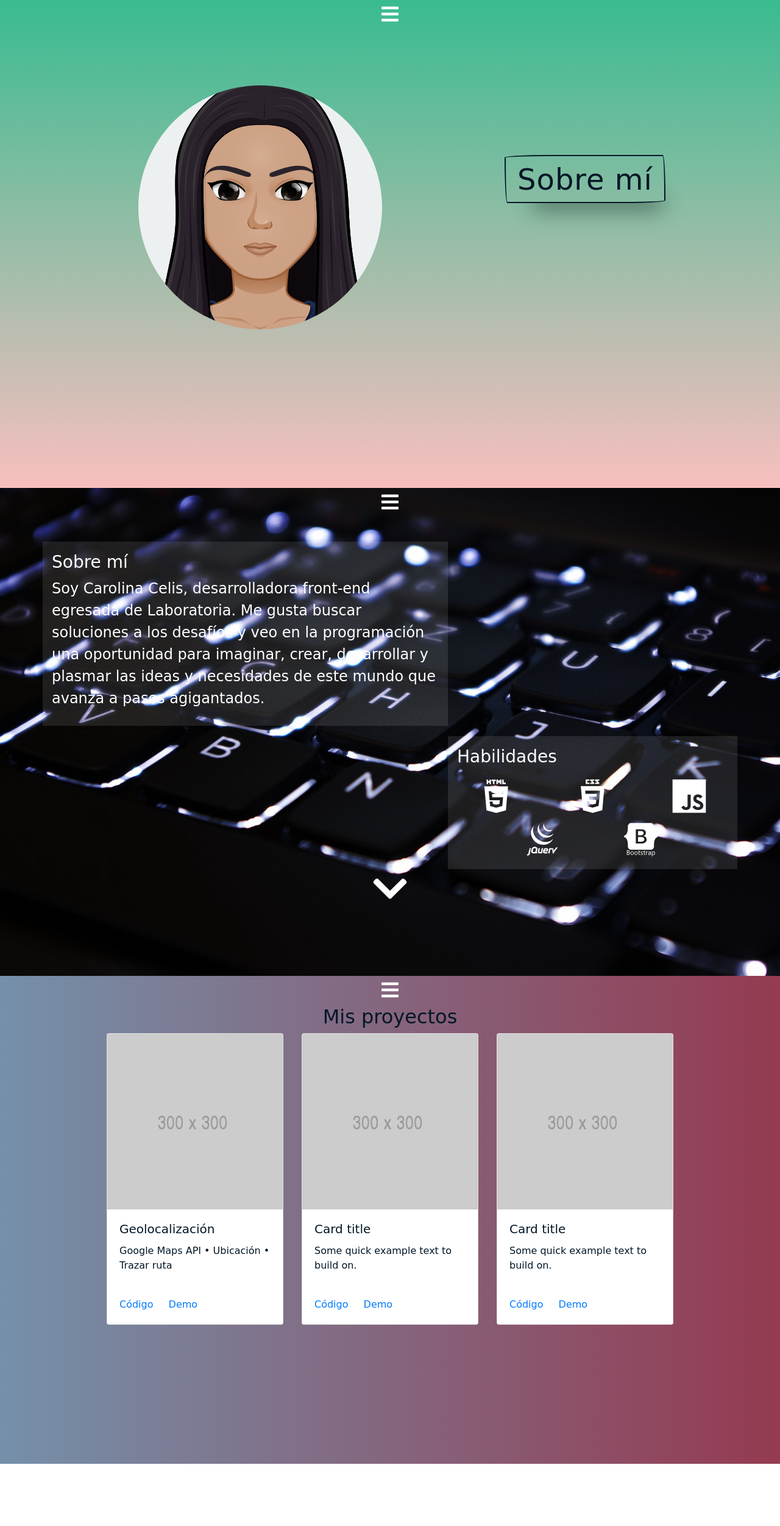
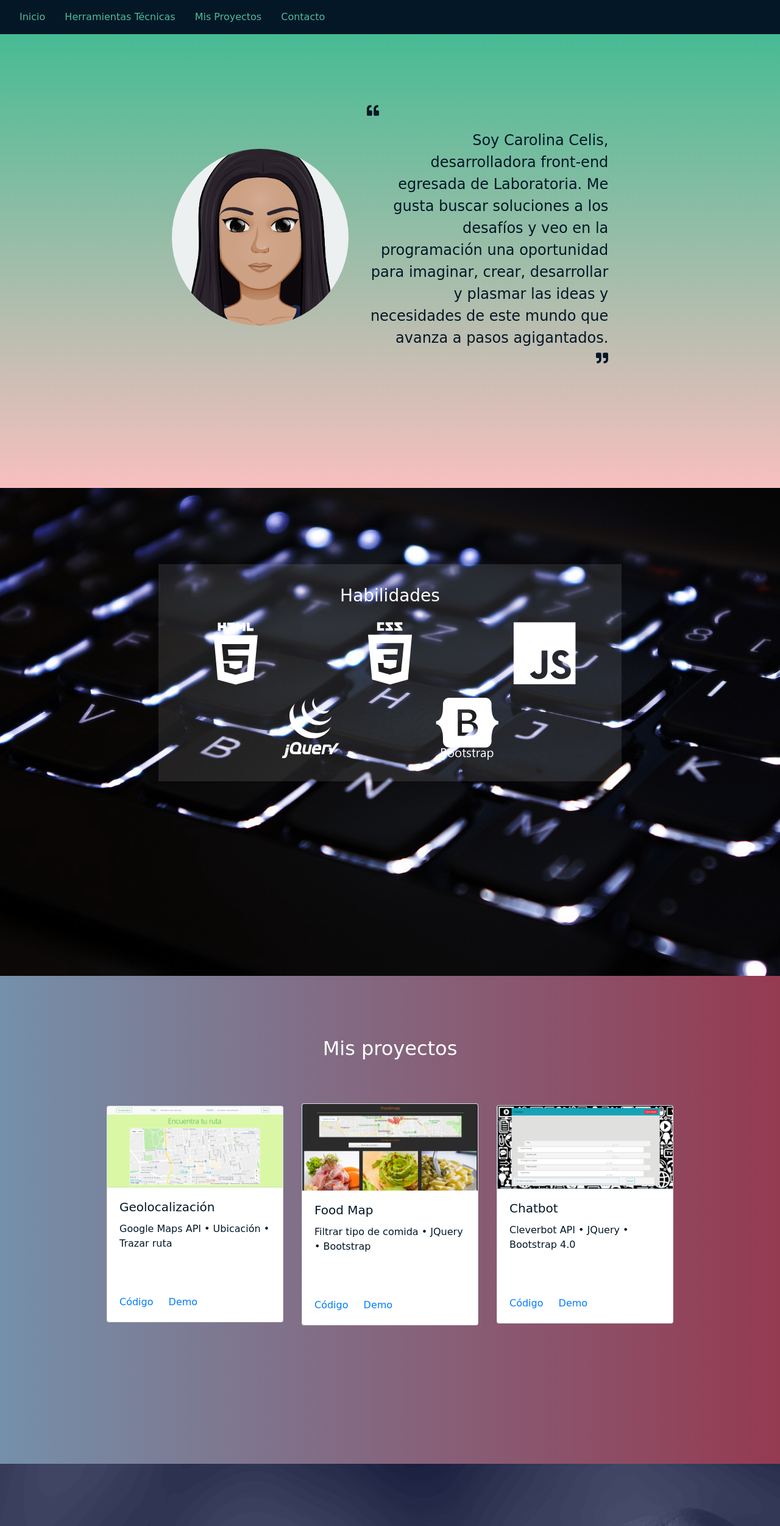
Before and after one commit to carocelis/carocelis, a plain HTML site: page index.html in a window 1280 px wide. Shown: the top 2502 px of the page at 61% size. Before the commit the page ends 2400 px from the top, so only its background shows below. Drawn offline with nearby package versions, Linux system fonts and the light colour scheme; a web font is replaced by a local one.

Commit message:
secciones terminadas

```diff
--- a/assets/css/main.css
+++ b/assets/css/main.css
@@ -2,22 +2,46 @@ body {
   font-family: 'Patrick Hand SC', cursive;
 }
 
+nav div li a {
+  color: #50BC96;
+}
+
+nav div li a:hover {
+  color: #A7BDAB;
+}
+
+.btn {
+  background-color: #50BC96;
+}
+
+.btn:hover {
+  background-color: #A7BDAB;
+}
+
 #home {
   background: linear-gradient(rgba(57, 187, 144, 1), rgba(240, 128, 128, 0.5));
-  height: 100vh;
+  min-height: 100vh;
   color: #031727;
 }
 
-.icon-menu {
+/*.icon-menu {
   font-size: 2rem;
   color: white;
+}*/
+
+#me {
+  margin-top: 55%;
 }
 
-#me {
-  margin-top: 15%;
+.text-home {
+  margin-top: 13%;
 }
 
-.btn-go {
+.p-home {
+  font-size: 120%;
+}
+
+/*.btn-go {
   align-self:center;
   background:transparent;
   padding:0.1rem 1.2rem;
@@ -30,13 +54,13 @@ body {
   border-radius: 255px 15px 225px 15px/15px 225px 15px 255px;
   border:solid 2px #031727;
   cursor: pointer;
-
+  margin-top: 2%;
 }
 
 .btn-go:hover {
   box-shadow:2px 8px 4px -6px hsla(0,0%,0%,.6);
 
-}
+}*/
 
 .about-me {
   background-color: rgba(255,255, 255, 0.1);
@@ -53,31 +77,78 @@ body {
   background-repeat: no-repeat;
   background-size: cover;
   color: white;
-  height: 100vh;
+  min-height: 100vh;
 }
 
 .skills {
   background-color: rgba(255, 255, 255, 0.1);
-  padding-top: 1.5%;
-  padding-bottom: 1.5%;
-  margin-right: 3%;
-  margin-top: 1.5%;
+  padding-top: 3%;
+  padding-bottom: 3%;
+  margin-top: 11%;
 }
 
 .skill {
-  font-size: 350%;
+  font-size: 650%;
+  margin-top: 5%;
+  margin-bottom: 5%;
 }
 
 .contSkill {
   margin-top: 2.5%;
 }
 
-.fa-chevron-down {
+/*.fa-chevron-down {
   font-size: 4rem;
-}
+}*/
 
 #projects {
   background: linear-gradient(to right, rgba(58, 97, 134, 0.7), rgba(137, 37, 62, 0.9));
-  height: 100vh;
+  min-height: 100vh;
   color: #031727;
 }
+
+.text-projects {
+  padding-top: 8%;
+  color: white;
+}
+
+.cont-projects {
+  padding-top: 5%;
+}
+
+.card {
+  margin-bottom: 5%;
+}
+
+.card-text {
+  height: 5rem;
+}
+
+#contact {
+  background-image: url(../images/contacto2.jpg);
+  min-height: 100vh;
+  background-position: 25% 70%;
+  background-repeat: no-repeat;
+  background-size: cover;
+}
+
+.text-contact {
+  color: white;
+  padding-top: 8%;
+  padding-bottom: 3%;
+}
+
+.icont {
+  color: white;
+  font-size: 450%;
+  margin-top: 5%;
+  margin-bottom: 2%;
+}
+
+.icont:hover {
+  color: #50BC96;
+}
+
+.text-mail {
+  color: white;
+}
--- a/index.html
+++ b/index.html
@@ -11,6 +11,27 @@
   <link rel="stylesheet" type="text/css" href="assets/css/main.css">
 </head>
 <body>
+  <nav id="navbar-example2" class="navbar navbar-light navbar-expand-lg fixed-top" style="background-color: #031727;">
+    <button class="navbar-toggler btn" type="button" data-toggle="collapse" data-target="#navbarSupportedContent" aria-controls="navbarSupportedContent" aria-expanded="false" aria-label="Toggle navigation">
+      <span class="navbar-toggler-icon"></span>
+    </button>
+    <div class="collapse navbar-collapse" id="navbarSupportedContent">
+      <ul class="nav nav-pills mr-auto">
+        <li class="nav-item">
+          <a class="nav-link" href="#home">Inicio</a>
+        </li>
+        <li class="nav-item">
+          <a class="nav-link" href="#about">Herramientas Técnicas</a>
+        </li>
+        <li class="nav-item">
+          <a class="nav-link" href="#projects">Mis Proyectos</a>
+        </li>
+        <li class="nav-item">
+          <a class="nav-link" href="#contact">Contacto</a>
+        </li>
+      </ul>
+    </div>
+  </nav>
   <!-- <nav class="navbar navbar-light fixed-top" style="background-color: #031727;">
     <div class="container-fluid">
       <a class="navbar-brand me" href="#">
@@ -48,31 +69,36 @@
   </div> -->
   <section id="home">
     <div class="container-fluid text-center">
-      <div class="row">
+      <!-- <div class="row">
         <div class="col-12 col-sm-12 col-md-12 col-lg-12 col-xl-12">
           <a href="#menu1" data-toggle="collapse" class="icon-menu"><i class="fas fa-bars"></i></a>
         </div>
-      </div>
-      <div class="collapse menu" id="menu1">
+      </div> -->
+      <!-- <div class="collapse menu" id="menu1">
         <ul class="nav justify-content-center">
           <li><a href="#">Sobre mí</a></li>
           <li><a href="#">Mis proyectos</a></li>
           <li><a href="#">Contacto</a></li>
         </ul>
-      </div>
+      </div> -->
       <div class="row align-items-center justify-content-center">
-        <div class="col-8 col-sm-8 col-md-8 col-lg-6 col-xl-6">
+        <div class="col-8 col-sm-10 col-md-5 col-lg-4 col-xl-3">
           <img id="me" src="assets/images/myAvatar (1).png" class="img-fluid rounded-circle">
         </div>
-        <div class="col-12 col-sm-12 col-md-4 col-lg-4 col-xl-4">
-          <button class="btn-go">Sobre mí</button>
+        <div class="col-12 col-sm-12 col-md-4 col-lg-4 col-xl-4 text-home">
+          <!-- <button class="btn-go">Sobre mí</button> -->
+          <blockquote class="blockquote">
+            <p class="text-left"><i class="fas fa-quote-left"></i></p>
+            <p class="p-home text-right mb-0">Soy Carolina Celis, desarrolladora front-end egresada de Laboratoria. Me gusta buscar soluciones a los desafíos y veo en la programación una oportunidad para imaginar, crear, desarrollar y plasmar las ideas y necesidades de este mundo que avanza a pasos agigantados.</p>
+            <p class="text-right"><i class="fas fa-quote-right"></i></p>
+          </blockquote>
         </div>
       </div>
     </div>
   </section>
   <section id="about">
     <div class="container">
-      <div class="row text-center">
+      <!-- <div class="row text-center">
         <div class="col-12 col-sm-12 col-md-12 col-lg-12 col-xl-12">
           <a href="#menu2" data-toggle="collapse" class="icon-menu"><i class="fas fa-bars"></i></a>
         </div>
@@ -83,39 +109,39 @@
           <li><a href="#">Mis proyectos</a></li>
           <li><a href="#">Contacto</a></li>
         </ul>
-      </div>
-      <div class="row">
-        <div class="col-12 col-sm-12 col-md-7 col-lg-7 col-xl-7 about-me">
+      </div> -->
+      <!-- <div class="row">
+        <div class="col-10 offset-1 col-sm-10 offset-sm-1 col-md-7 col-lg-7 col-xl-7 about-me">
           <h3>Sobre mí</h3>
           <p>Soy Carolina Celis, desarrolladora front-end egresada de Laboratoria. Me gusta buscar soluciones a los desafíos y veo en la programación una oportunidad para imaginar, crear, desarrollar y plasmar las ideas y necesidades de este mundo que avanza a pasos agigantados.
           </p>
         </div>
-      </div>
+      </div> -->
       <div class="row">
-        <div class="col-12 col-sm-12 col-md-5 col-lg-5 col-xl-5 offset-md-7 offset-lg-7 offset-xl-7 skills">
-          <h3>Habilidades</h3>
+        <div class="col-10 offset-1 col-sm-10 offset-sm-1 col-md-8 col-lg-8 col-xl-8 offset-md-2 offset-lg-2 offset-xl-2 skills">
+          <h3 class="text-center">Habilidades</h3>
           <div class="row">
-            <div class="col-4 col-sm-4 col-md-4 col-lg-4 col-xl-4 contSkill text-center"><i class="skill devicon-html5-plain-wordmark"></i></div>
-            <div class="col-4 col-sm-4 col-md-4 col-lg-4 col-xl-4 contSkill text-center"><i class="skill devicon-css3-plain-wordmark"></i></div>
-            <div class="col-4 col-sm-4 col-md-4 col-lg-4 col-xl-4 contSkill text-center"><i class="skill devicon-javascript-plain"></i></div>
+            <div class="col-6 col-sm-6 col-md-4 col-lg-4 col-xl-4 contSkill text-center"><i class="skill devicon-html5-plain-wordmark"></i></div>
+            <div class="col-6 col-sm-6 col-md-4 col-lg-4 col-xl-4 contSkill text-center"><i class="skill devicon-css3-plain-wordmark"></i></div>
+            <div class="col-12 col-sm-12 col-md-4 col-lg-4 col-xl-4 contSkill text-center"><i class="skill devicon-javascript-plain"></i></div>
 
           </div>
           <div class="row">
-            <div class="col-5 col-sm-5 col-md-5 col-lg-5 col-xl-5 contSkill text-right"><i class="skill devicon-jquery-plain-wordmark"></i></div>
+            <div class="col-6 col-sm-6 col-md-5 col-lg-5 col-xl-5 contSkill text-right"><i class="skill devicon-jquery-plain-wordmark"></i></div>
             <div class="col-6 col-sm-6 col-md-6 col-lg-6 col-xl-6 contSkill text-center"><i class="skill devicon-bootstrap-plain-wordmark"></i></div>
           </div>
         </div>
       </div>
-      <div class="row">
+      <!-- <div class="row">
         <div class="col-12 col-sm-12 col-md-12 col-lg-12 col-xl-12 text-center">
           <i class="fas fa-chevron-down"></i>
         </div>
-      </div>
+      </div> -->
     </div>
   </section>
   <section id="projects">
     <div class="container-fluid">
-      <div class="row text-center">
+      <!-- <div class="row text-center">
         <div class="col-12 col-sm-12 col-md-12 col-lg-12 col-xl-12">
           <a href="#menu3" data-toggle="collapse" class="icon-menu"><i class="fas fa-bars"></i></a>
         </div>
@@ -126,45 +152,45 @@
           <li><a href="#">Mis proyectos</a></li>
           <li><a href="#">Contacto</a></li>
         </ul>
-      </div>
-      <h2 class="text-center">Mis proyectos</h2>
-      <div class="row align-items-center justify-content-center">
+      </div> -->
+      <h2 class="text-center text-projects">Mis proyectos</h2>
+      <div class="row align-items-center justify-content-center cont-projects">
         <div class="col-8 col-sm-8 col-md-3 col-lg-3 col-xl-3">
           <div class="card" style="width: 100%;">
-            <img class="card-img-top" src="assets/images/300.png" alt="Card image cap">
+            <img class="card-img-top" src="assets/images/geolocalizacion.png" alt="Card image cap">
             <div class="card-body">
               <h5 class="card-title">Geolocalización</h5>
               <p class="card-text">Google Maps API &#8226; Ubicación &#8226; Trazar ruta</p>
             </div>
             <div class="card-body">
-              <a href="#" class="card-link">Código</a>
-              <a href="#" class="card-link">Demo</a>
+              <a href="https://github.com/carocelis/easy-vreco" target="_blank" class="card-link">Código</a>
+              <a href="https://carocelis.github.io/easy-vreco/" target="_blank" class="card-link">Demo</a>
             </div>
           </div>
         </div>
         <div class="col-8 col-sm-8 col-md-3 col-lg-3 col-xl-3">
           <div class="card" style="width: 100%;">
-            <img class="card-img-top" src="assets/images/300.png" alt="Card image cap">
+            <img class="card-img-top" src="assets/images/foodmap.png" alt="Card image cap">
             <div class="card-body">
-              <h5 class="card-title">Card title</h5>
-              <p class="card-text">Some quick example text to build on.</p>
+              <h5 class="card-title">Food Map</h5>
+              <p class="card-text">Filtrar tipo de comida &#8226; JQuery &#8226; Bootstrap</p>
             </div>
             <div class="card-body">
-              <a href="#" class="card-link">Código</a>
-              <a href="#" class="card-link">Demo</a>
+              <a href="https://github.com/carocelis/foodmap" target="_blank" class="card-link">Código</a>
+              <a href="https://carocelis.github.io/foodmap/" target="_blank" class="card-link">Demo</a>
             </div>
           </div>
         </div>
         <div class="col-8 col-sm-8 col-md-3 col-lg-3 col-xl-3">
           <div class="card" style="width: 100%;">
-            <img class="card-img-top" src="assets/images/300.png" alt="Card image cap">
+            <img class="card-img-top" src="assets/images/Chatbot.png" alt="Card image cap">
             <div class="card-body">
-              <h5 class="card-title">Card title</h5>
-              <p class="card-text">Some quick example text to build on.</p>
+              <h5 class="card-title">Chatbot</h5>
+              <p class="card-text">Cleverbot API &#8226; JQuery &#8226; Bootstrap 4.0</p>
             </div>
             <div class="card-body">
-              <a href="#" class="card-link">Código</a>
-              <a href="#" class="card-link">Demo</a>
+              <a href="https://github.com/carocelis/chatbot" target="_blank" class="card-link">Código</a>
+              <a href="https://pauliih.github.io/chatbot/" target="_blank" class="card-link">Demo</a>
             </div>
           </div>
         </div>
@@ -174,7 +200,21 @@
   <section id="contact">
     <div class="container-fluid">
       <div class="row">
-
+        <div class="col-12 text-center">
+          <h2 class="text-contact">Contáctame</h2>
+        </div>
+      </div>
+      <div class="row">
+        <div class="col-12 text-center">
+          <a href="https://github.com/carocelis" target="_blank"><i class="devicon-github-plain-wordmark icont"></i></a>
+        </div>
+        <div class="col-12 text-center">
+          <a href="mailto:carolina.celis.sepulveda@gmail.com"><i class="fas fa-envelope icont"></i></a>
+          <p class="text-mail">carolina.celis.sepulveda@gmail.com</p>
+        </div>
+        <div class="col-12 text-center">
+          <a href="https://www.linkedin.com/in/carolina-celis/" target="_blank"><i class="fab fa-linkedin icont"></i></a>
+        </div>
       </div>
     </div>
   </section>
```
Also changed, not shown: assets/images/Chatbot.png (added), assets/images/contacto.jpg (added), assets/images/contacto2.jpg (added), assets/images/foodmap.png (added), assets/images/geolocalizacion.png (added).
